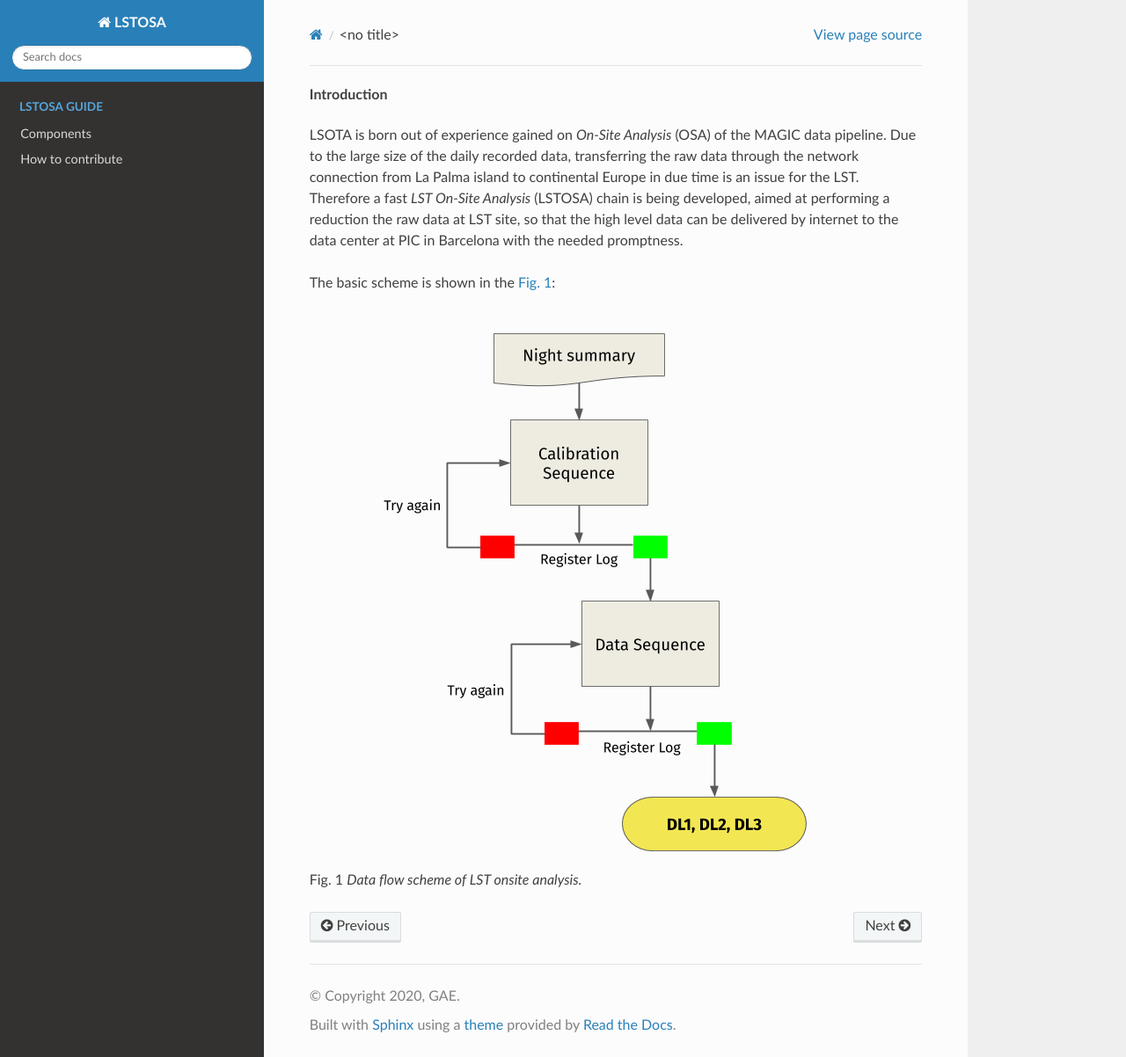
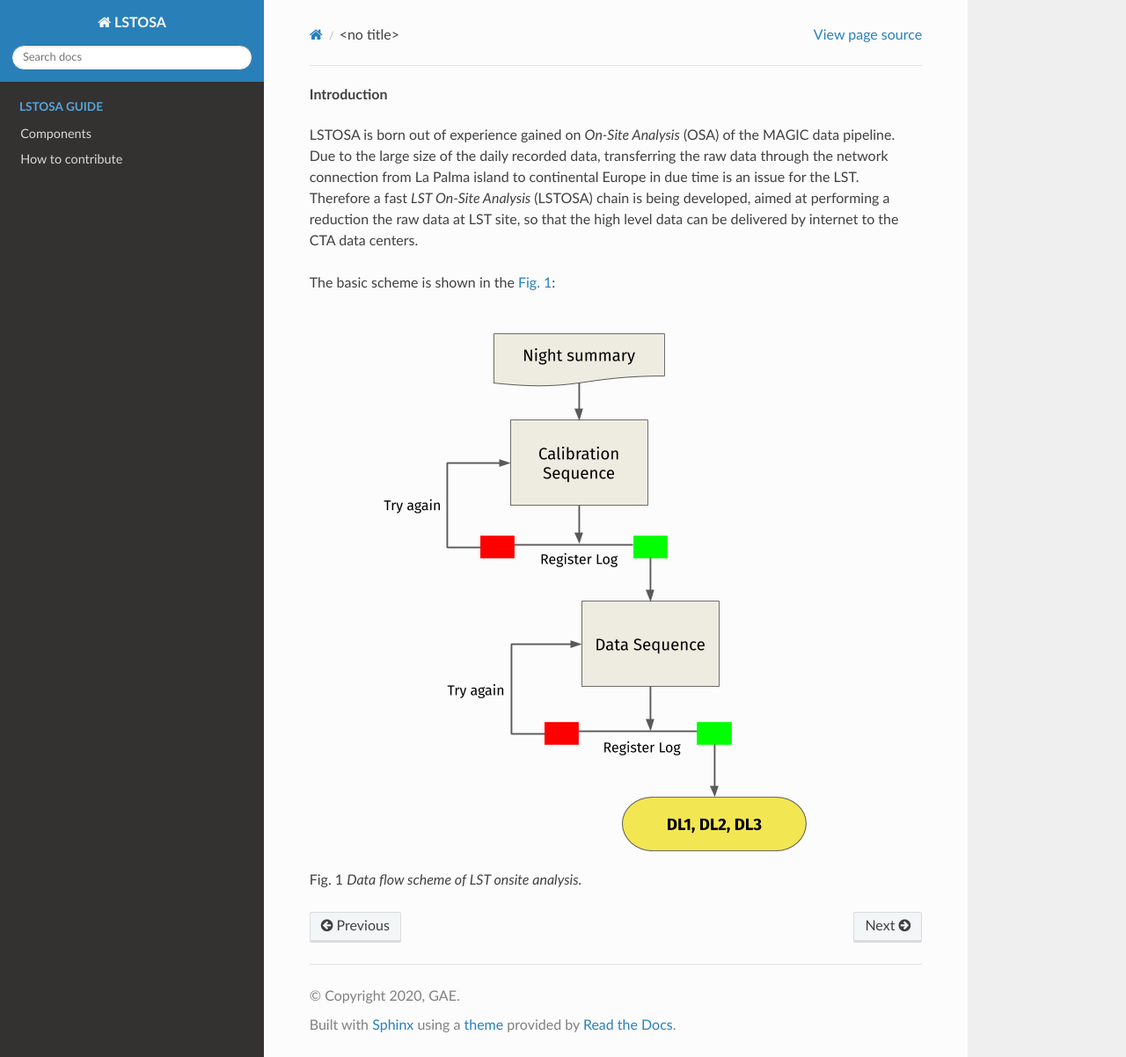
Before and after one commit to cta-observatory/lstosa, a Sphinx documentation site: the page built from docs/introduction/index.rst, in a window 1280 px wide and 1202 px high. Shown: the whole window at 88% size. Built offline with Sphinx 7.4.7 and the Read the Docs theme 2.0.0, drawn with Linux system fonts in a browser that asks for light colours; pages that are not in the unit, such as notebooks, are missing from menus.

Commit message:
Update index.rst

```diff
--- a/docs/introduction/index.rst
+++ b/docs/introduction/index.rst
@@ -3,15 +3,13 @@
 Introduction
  ************
 
-LSOTA is born out of experience gained on *On-Site Analysis* (OSA) of the MAGIC
-data pipeline.
-Due to the large size of the daily recorded data, transferring the raw data
+LSTOSA is born out of experience gained on *On-Site Analysis* (OSA) of the MAGIC
+data pipeline. Due to the large size of the daily recorded data, transferring the raw data
 through the network connection from La Palma island to continental Europe in
 due time is an issue for the LST.
-Therefore a fast *LST On-Site Analysis* (LSTOSA) chain is being developed,  aimed at performing
+Therefore a fast *LST On-Site Analysis* (LSTOSA) chain is being developed, aimed at performing
 a reduction the raw data at LST site, so that the high level data can be
-delivered by internet to the data center at PIC in Barcelona with the needed
-promptness.
+delivered by internet to the CTA data centers.
 
 
 The basic scheme is shown in the :numref:`data flow`:
```
